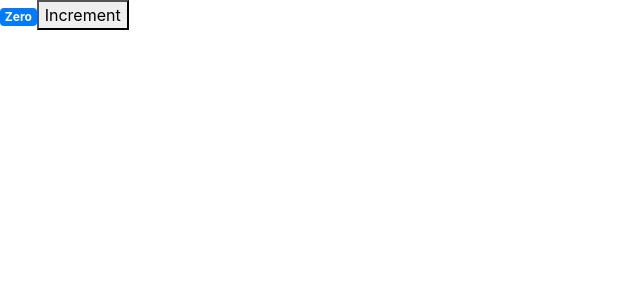
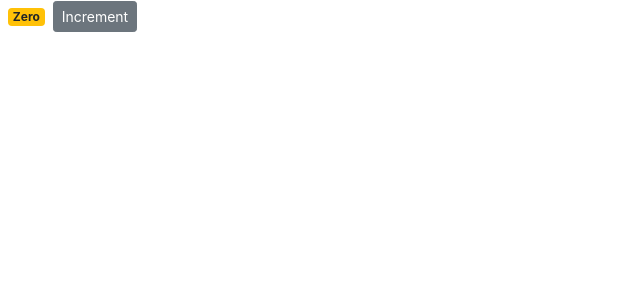
Before and after one commit to Zerryth/counter-app, a React (Create React App) app: page / in a window 1280 px wide. Shown: the top 300 px of the page, without its empty margins (0-640 px from the left). Built offline with nearby package versions, Linux system fonts and the light colour scheme.

Commit message:
Render badge class dynamically

```diff
--- a/src/components/counter.jsx
+++ b/src/components/counter.jsx
@@ -8,10 +8,16 @@
   render() {
     return (
       <div>
-        <span className="badge badge-primary">{this.formatCount()}</span>
-        <button>Increment</button>
+        <span className={this.getBadgeClasses()}>{this.formatCount()}</span>
+        <button className="btn btn-secondary btn-sm">Increment</button>
       </div>
     );
+  }
+
+  getBadgeClasses() {
+    let classes = "badge m-2 badge-";
+    classes += this.state.count === 0 ? "warning" : "primary";
+    return classes;
   }
 
   formatCount() {
```
